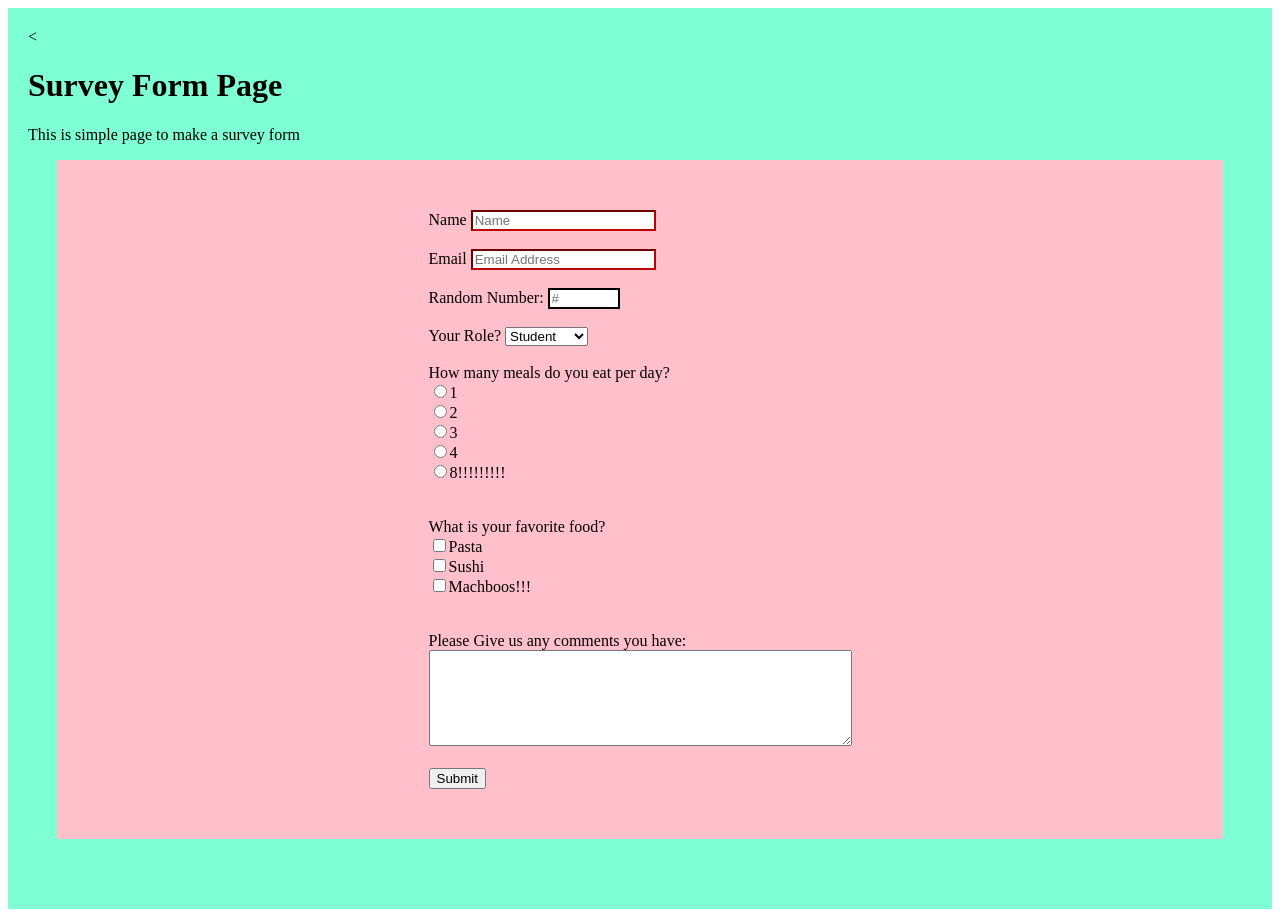
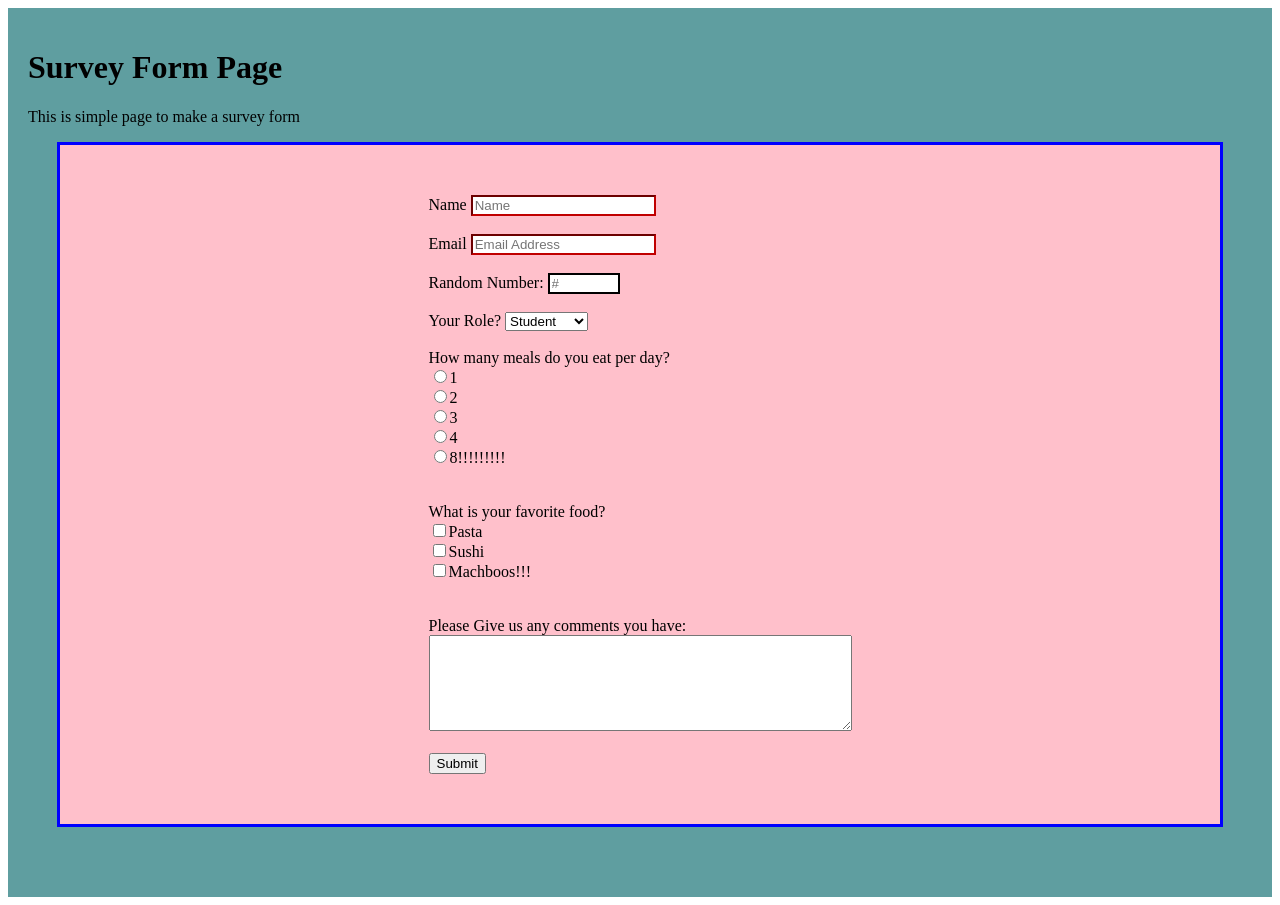
Before and after one commit to OsamaBuhamad/SurveyForm_FCC, a PHP site: page / in a window 1280 px wide. Run offline with PHP 8.4, Linux system fonts and the light colour scheme; some libraries are stand-ins or nearby versions.

Commit message:
remove extra bracket

```diff
--- a/index.html
+++ b/index.html
@@ -5,7 +5,7 @@
     <meta charset="utf-8">
 
     <link rel="stylesheet" href="style.css">
-    <<script type="text/javascript" src="https://cdn.freecodecamp.org/testable-projects-fcc/v1/bundle.js">
+    <script type="text/javascript" src="https://cdn.freecodecamp.org/testable-projects-fcc/v1/bundle.js">
 </script>
     <title id="surveyForm">surveyForm</title>
       <h1 id="title">Survey Form Page</h1>
--- a/style.css
+++ b/style.css
@@ -6,14 +6,15 @@ input:valid {
 }
 
 #main{
-    background-color: aquamarine;
+    background-color: cadetblue;
     padding: 20px;
 }
 
 #content{
     display: flex;
     background-color: pink;
-    border-top-color: lightblue;
+    border: 3px solid blue;
+/*    border-top-color: lightblue;*/
     justify-content: center;
     margin-left: 29px;
     margin-right: 29px;
```
